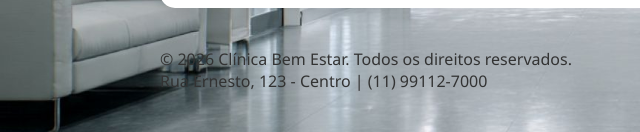
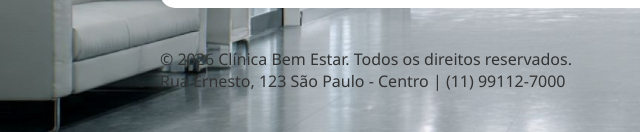
Before and after one commit to Lucas199720/Clinica-bem-estar, a plain HTML site: page index.html in a window 1280 px wide. Shown: the part 3714-3846 px from the top of the page, 0-640 px from the left. Drawn offline with Linux system fonts and the light colour scheme.

Commit message:
Update index.html
Alteração no endereço

```diff
--- a/index.html
+++ b/index.html
@@ -149,7 +149,7 @@
           </section>
     <footer>
         <p>&copy; 2026 Clínica Bem Estar. Todos os direitos reservados.</p>
-        <p>Rua Ernesto, 123 - Centro | (11) 99112-7000 </p>
+        <p>Rua Ernesto, 123 São Paulo - Centro | (11) 99112-7000 </p>
     </footer>
 </body>
 </html>
```
